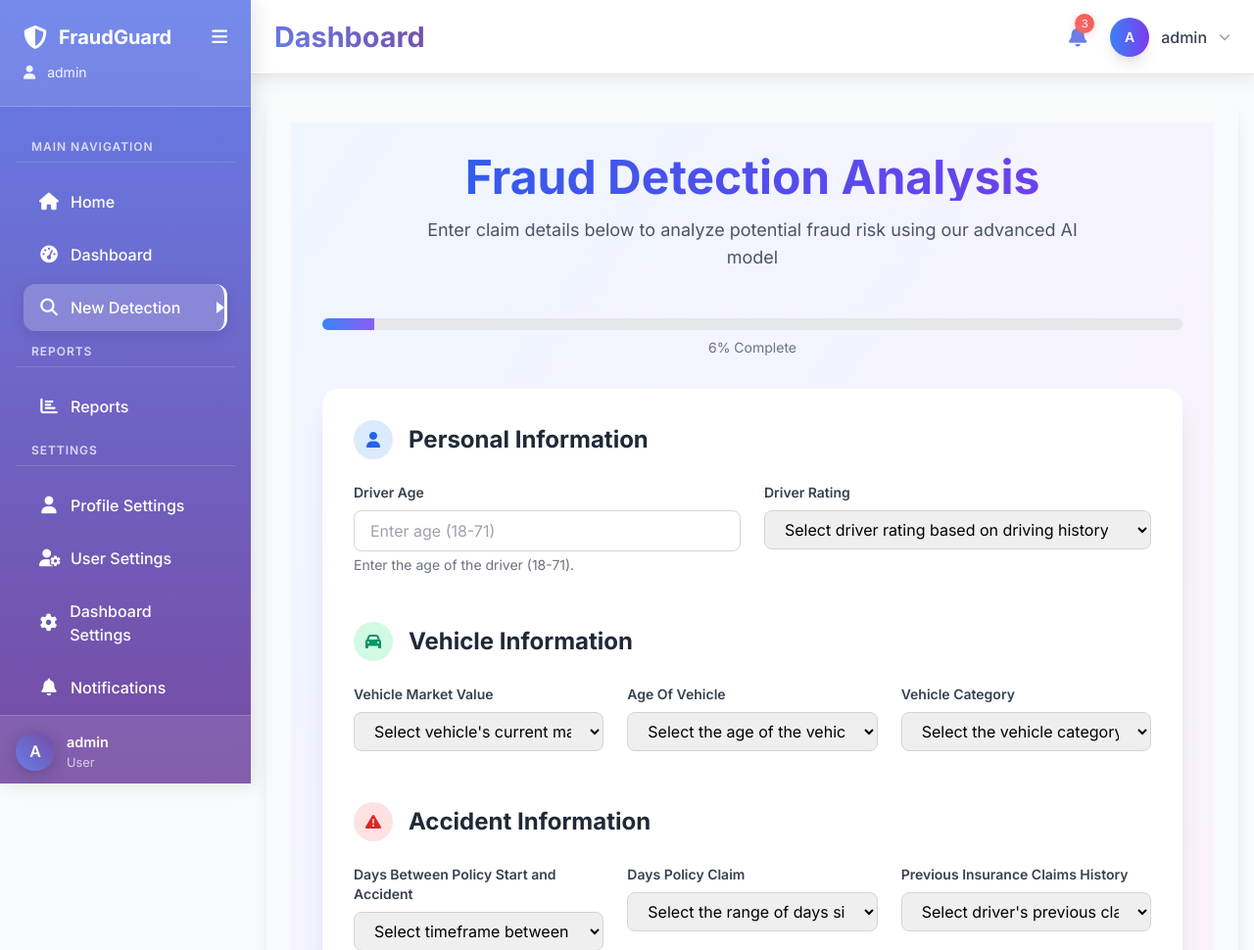
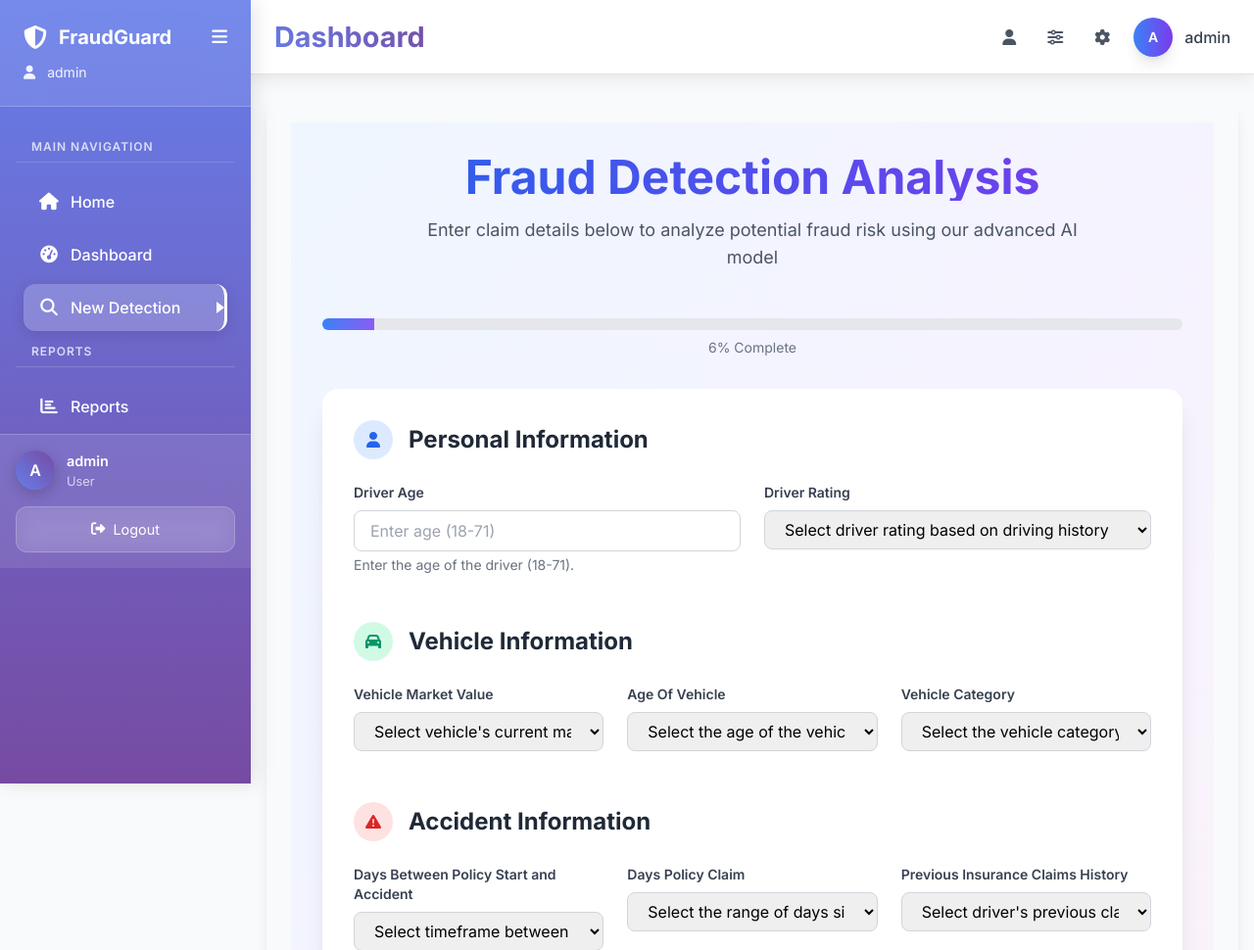
Before and after one commit to abdikafi1/thisis_project, a Django app: page /predict/ in a window 1280 px wide. Shown: the top 970 px of the page at 98% size. Run offline with Django 5.2, Linux system fonts and the light colour scheme; a user stored in the database is signed in; data comes from the database, SQL or seed files in the repository; parts of the project's set-up code (start-up, migrations or seed data) failed here and were passed over.

Commit message:
sidebar ui

```diff
--- a/landing/templates/landing/base_with_sidebar.html
+++ b/landing/templates/landing/base_with_sidebar.html
@@ -298,37 +298,7 @@
 
             </ul>
 
-            <!-- Settings Section -->
-            <div class="sidebar-section">
-                <h3 class="nav-section-title px-4 py-2">Settings</h3>
-            </div>
-
-            <ul class="space-y-1.5">
-                <li>
-                    <a href="{% url 'user_profile' %}" {% if request.resolver_match.url_name == 'user_profile' %}aria-current="page"{% endif %} class="sidebar-item flex items-center px-4 py-3 text-white hover:text-white {% if request.resolver_match.url_name == 'user_profile' %}active{% endif %}">
-                        <i class="fas fa-user nav-icon"></i>
-                        <span class="nav-text">Profile Settings</span>
-                    </a>
-                </li>
-                <li>
-                    <a href="{% url 'user_settings' %}" {% if request.resolver_match.url_name == 'user_settings' %}aria-current="page"{% endif %} class="sidebar-item flex items-center px-4 py-3 text-white hover:text-white {% if request.resolver_match.url_name == 'user_settings' %}active{% endif %}">
-                        <i class="fas fa-user-cog nav-icon"></i>
-                        <span class="nav-text">User Settings</span>
-                    </a>
-                </li>
-                <li>
-                    <a href="{% url 'dashboard_settings' %}" {% if request.resolver_match.url_name == 'dashboard_settings' %}aria-current="page"{% endif %} class="sidebar-item flex items-center px-4 py-3 text-white hover:text-white {% if request.resolver_match.url_name == 'dashboard_settings' %}active{% endif %}">
-                        <i class="fas fa-cog nav-icon"></i>
-                        <span class="nav-text">Dashboard Settings</span>
-                    </a>
-                </li>
-                <li>
-                    <a href="{% url 'notification_settings' %}" {% if request.resolver_match.url_name == 'notification_settings' %}aria-current="page"{% endif %} class="sidebar-item flex items-center px-4 py-3 text-white hover:text-white {% if request.resolver_match.url_name == 'notification_settings' %}active{% endif %}">
-                        <i class="fas fa-bell nav-icon"></i>
-                        <span class="nav-text">Notifications</span>
-                    </a>
-                </li>
-            </ul>
+            <!-- Settings Section removed per request; controls moved to top header icons -->
         </nav>
 
         <!-- Sidebar Footer -->
@@ -377,24 +347,23 @@
                     <h1 class="page-title">{% block page_title %}Dashboard{% endblock %}</h1>
                 </div>
 
-                <div class="flex items-center space-x-6">
-                    <!-- Notifications -->
-                    <div class="relative">
-                        <button class="notification-bell">
-                            <i class="fas fa-bell"></i>
-                            <span class="notification-badge">3</span>
-                        </button>
-                    </div>
-
-                    <!-- User Menu -->
+                <div class="flex items-center space-x-4">
                     {% if user.is_authenticated %}
+                        <a href="{% url 'user_profile' %}" class="p-2 text-gray-600 hover:text-gray-900" title="Profile">
+                            <i class="fas fa-user"></i>
+                        </a>
+                        <a href="{% url 'user_settings' %}" class="p-2 text-gray-600 hover:text-gray-900" title="User Settings">
+                            <i class="fas fa-sliders-h"></i>
+                        </a>
+                        <a href="{% url 'dashboard_settings' %}" class="p-2 text-gray-600 hover:text-gray-900" title="Dashboard Settings">
+                            <i class="fas fa-cog"></i>
+                        </a>
                         <div class="relative">
                             <button class="flex items-center space-x-3 text-gray-700 hover:text-gray-900 transition-colors">
                                 <div class="w-10 h-10 bg-gradient-to-r from-blue-500 to-purple-600 rounded-full flex items-center justify-center text-white text-sm font-semibold shadow-lg">
                                     {{ user.first_name|first|default:user.username|first|upper }}
                                 </div>
                                 <span class="hidden md:block font-medium">{{ user.first_name|default:user.username }}</span>
-                            <i class="fas fa-chevron-down text-xs text-gray-400"></i>
                             </button>
                         </div>
                     {% endif %}
--- a/landing/urls.py
+++ b/landing/urls.py
@@ -9,7 +9,8 @@ from .views import (
 )
 from .admin_views import (
     admin_dashboard, admin_user_management, admin_edit_user, admin_delete_user,
-    admin_system_settings, admin_edit_setting, admin_activity_logs, admin_reports
+    admin_system_settings, admin_edit_setting, admin_activity_logs, admin_reports,
+    admin_predict, admin_prediction_result
 )
 
 urlpatterns = [
@@ -44,6 +45,8 @@ urlpatterns = [
 
     # Admin Routes (using 'manage' to avoid conflict with Django admin)
     path('manage/dashboard/', admin_dashboard, name='admin_dashboard'),
+    path('manage/predict/', admin_predict, name='admin_predict'),
+    path('manage/prediction-result/', admin_prediction_result, name='admin_prediction_result'),
     path('manage/users/', admin_user_management, name='admin_user_management'),
     path('manage/users/<int:user_id>/edit/', admin_edit_user, name='admin_edit_user'),
     path('manage/users/<int:user_id>/delete/', admin_delete_user, name='admin_delete_user'),
```
Also changed, not shown: landing/admin_views.py (+70 -2 lines), landing/templates/landing/admin/base.html (+11 -12 lines), landing/templates/landing/admin/predict.html (added, +33 -0 lines). Lines whose indentation alone changed are shown as unchanged.
